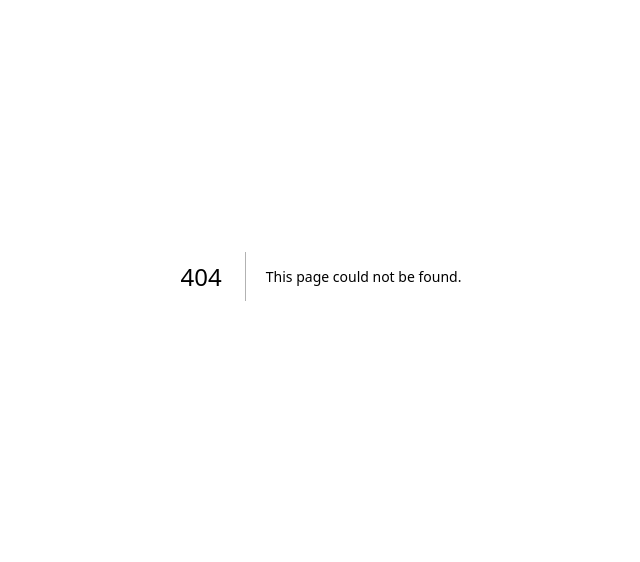
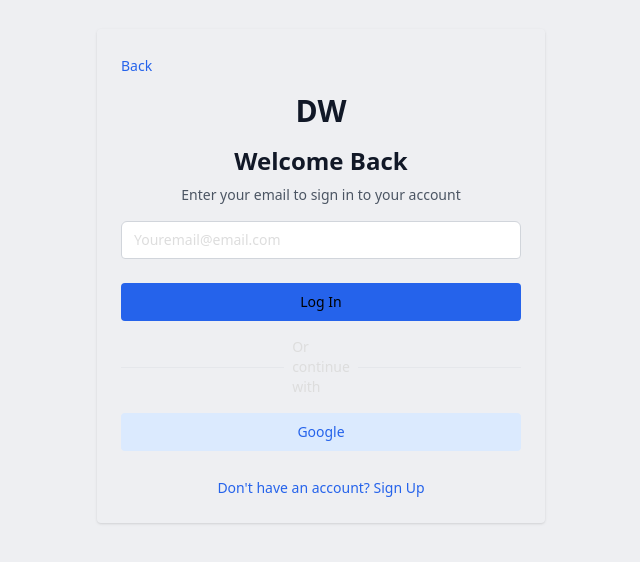
Before and after one commit to Rmodesto/dw-io, a Next.js app: page /login in a window 1280 px wide. Before the commit this address had no page. Shown: the part 124-686 px from the top of the page, without its empty margins (319-959 px from the left). Built offline with nearby package versions, Linux system fonts and the light colour scheme.

Commit message:
added login / sign up form

```diff
--- a/app/globals.css
+++ /dev/null
@@ -1,6 +0,0 @@
-@tailwind base;
-@tailwind components;
-@tailwind utilities;
-
-
-  @import url('https://fonts.googleapis.com/css2?family=Alegreya+Sans:ital,wght@0,500;0,800;0,900;1,300;1,400&family=Roboto:ital,wght@0,300;0,400;0,500;0,700;0,900;1,900&display=swap');
--- a/app/layout.tsx
+++ b/app/layout.tsx
@@ -1,23 +1,20 @@
-import type { Metadata } from 'next'
-import { Inter } from 'next/font/google'
-import './globals.css'
+import '@/app/ui/global.css';
 
-
-const inter = Inter({ subsets: ['latin'] })
-
-export const metadata: Metadata = {
-  title: 'Dream Whisper',
-  description: 'Dream Interpretation',
-}
 
 export default function RootLayout({
   children,
 }: {
-  children: React.ReactNode
+  children: React.ReactNode;
 }) {
   return (
     <html lang="en">
-      <body className={inter.className}>{children}</body>
+      <head>
+        <link
+          href="https://fonts.googleapis.com/css2?family=Roboto:wght@400;500;700&display=swap"
+          rel="stylesheet"
+        />
+      </head>
+      <body className="antialiased">{children}</body>
     </html>
-  )
+  );
 }
--- /dev/null
+++ b/app/login/page.tsx
@@ -0,0 +1,57 @@
+import { Metadata } from "next"
+
+export const metadata: Metadata = {
+  title: "Login",
+  description: "Login to your account",
+}
+
+
+const Login: React.FC = () => {
+  return (
+    <div className="flex flex-col items-center justify-center min-h-screen bg-gray-100">
+      <div className="max-w-md w-full bg-white p-6 rounded shadow">
+        <div className="mb-4">
+          <a href="/" className="text-sm text-blue-600 hover:underline">Back</a>
+        </div>
+        <h2 className="text-center text-3xl font-extrabold text-gray-900 mb-4">DW</h2>
+        <h3 className="text-center text-2xl font-bold text-gray-900 mb-2">Welcome Back</h3>
+        <p className="text-center text-sm text-gray-600 mb-4">Enter your email to sign in to your account</p>
+        <form className="space-y-6">
+          <input
+            type="email"
+            required
+            className="appearance-none rounded relative block w-full px-3 py-2 border border-gray-300 placeholder-gray-500 text-gray-900 rounded-t-md focus:outline-none focus:ring-blue-500 focus:border-blue-500 focus:z-10 sm:text-sm"
+            placeholder="Youremail@email.com"
+          />
+          <button
+            type="submit"
+            className="group relative w-full flex justify-center py-2 px-4 border border-transparent text-sm font-medium rounded text-white bg-blue-600 hover:bg-blue-700 focus:outline-none focus:ring-2 focus:ring-offset-2 focus:ring-blue-500"
+          >
+            Log In
+          </button>
+        </form>
+        <div className="flex items-center justify-center space-x-2 my-4">
+          <hr className="w-full" />
+          <span className="text-sm text-gray-500">Or continue with</span>
+          <hr className="w-full" />
+        </div>
+        <div>
+          <button
+            type="button"
+            className="w-full justify-center py-2 px-4 border border-transparent text-sm font-medium rounded text-blue-600 bg-blue-100 hover:bg-blue-200"
+          >
+            Google
+          </button>
+        </div>
+        <div className="mt-6 text-center">
+          <a href="/signup" className="text-sm text-blue-600 hover:underline">
+
+          Don&apos;t have an account? Sign Up
+          </a>
+        </div>
+      </div>
+    </div>
+  );
+};
+
+export default Login;
--- /dev/null
+++ b/app/signup/page.tsx
@@ -0,0 +1,43 @@
+// components/SignUp.tsx
+'use client'
+
+import React from 'react';
+
+interface SignUpProps {
+  onEmailSignUp: (email: string) => void;
+  onGoogleSignUp: () => void;
+}
+
+const SignUp: React.FC<SignUpProps> = ({ onEmailSignUp, onGoogleSignUp }) => {
+  const [email, setEmail] = React.useState('');
+
+  const handleEmailChange = (event: React.ChangeEvent<HTMLInputElement>) => {
+    setEmail(event.target.value);
+  };
+
+  const handleSubmit = (event: React.FormEvent<HTMLFormElement>) => {
+    event.preventDefault();
+    onEmailSignUp(email);
+  };
+
+  return (
+    <div className="container mx-auto">
+      <h2>Create an account</h2>
+      <form onSubmit={handleSubmit}>
+        <input
+          type="email"
+          value={email}
+          onChange={handleEmailChange}
+          placeholder="Your email"
+          className="input input-bordered"
+        />
+        <button type="submit" className="btn btn-primary">Sign up with email</button>
+      </form>
+      <button onClick={onGoogleSignUp} className="btn btn-outline">
+        Continue with Google
+      </button>
+    </div>
+  );
+};
+
+export default SignUp;
--- /dev/null
+++ b/app/ui/fonts.ts
@@ -0,0 +1,11 @@
+import { Roboto, Alegreya } from 'next/font/google';
+
+export const roboto = Roboto({
+  weight: '400',
+  subsets: ['latin'],
+});
+
+export const alegreya = Alegreya({
+  weight: '400',
+  subsets: ['latin'],
+});
--- /dev/null
+++ b/app/ui/global.css
@@ -0,0 +1,6 @@
+@tailwind base;
+@tailwind components;
+@tailwind utilities;
+
+
+@import url('https://fonts.googleapis.com/css2?family=Alegreya+Sans:ital,wght@0,500;0,800;0,900;1,300;1,400&family=Roboto:ital,wght@0,300;0,400;0,500;0,700;0,900;1,900&display=swap');
--- a/components/Header.tsx
+++ b/components/Header.tsx
@@ -1,13 +1,11 @@
-
-
-
-
+import React from 'react';
+import Link from 'next/link';
 
 const Header: React.FC = () => {
   return (
     <header className="flex justify-between items-center w-full px-6 py-4 bg-purple-100">
       {/* Logo and Nav links container */}
-      <div className="flex items-center space-x-12"> {/* Adjust the spacing as needed */}
+      <div className="flex items-center space-x-12">
         {/* Logo */}
         <p className="font-bold text-2xl tracking-widest font-Alegreya" id="logo">
           <span className="text-purple-900">Dream</span>
@@ -17,17 +15,19 @@ const Header: React.FC = () => {
         {/* Navigation Links */}
         <nav>
           <ul className="flex text-black-800 tracking-widest font-light space-x-4">
-            <li><a href="#" className="">Features</a></li>
-            <li><a href="#" className= "hover:text-aqua-100">Pricing</a></li>
+            <li><a href="#" className="hover:text-aqua-100">Features</a></li>
+            <li><a href="#" className="hover:text-aqua-100">Pricing</a></li>
             <li><a href="#" className="hover:text-aqua-100">Blog</a></li>
           </ul>
         </nav>
       </div>
 
       {/* Login Button */}
-      <button className="bg-purple-900 text-purple-100 font-light py-2 px-4 rounded">
-        Login
-      </button>
+      <Link href="/login" passHref>
+        <button className="bg-purple-900 text-white font-light py-2 px-4 rounded">
+          Login
+        </button>
+      </Link>
     </header>
   );
 };
--- a/components/Hero.tsx
+++ b/components/Hero.tsx
@@ -5,7 +5,7 @@ const Hero: React.FC = () => {
     <div className="flex flex-col items-center justify-center min-h-screen bg-purple-200">
       <div className="text-center">
         <h1 className="text-6xl font-bold text-purple-900 mb-4">
-          Connect with <span className="text-aqua-100">dreams</span> deeper
+          What are <span className="text-aqua-100">dreams</span> telling us?
         </h1>
         <p className="text-xl text-black-800 mb-8">
           We help you interpret your dreams and their significance
--- a/tsconfig.json
+++ b/tsconfig.json
@@ -21,8 +21,11 @@
     ],
     "baseUrl": ".",
     "paths": {
+
       "@/components/*": ["components/*"],
-      "@/data/*": ["components/data/*"]
+
+      // Add other directories as needed
+      "@/*": ["./*"]
     }
   },
   "include": ["next-env.d.ts", "**/*.ts", "**/*.tsx", ".next/types/**/*.ts"],
```
Also changed, not shown: package.json (+11 -5 lines), 1 other file (tests, documents, lock files or other folders).
